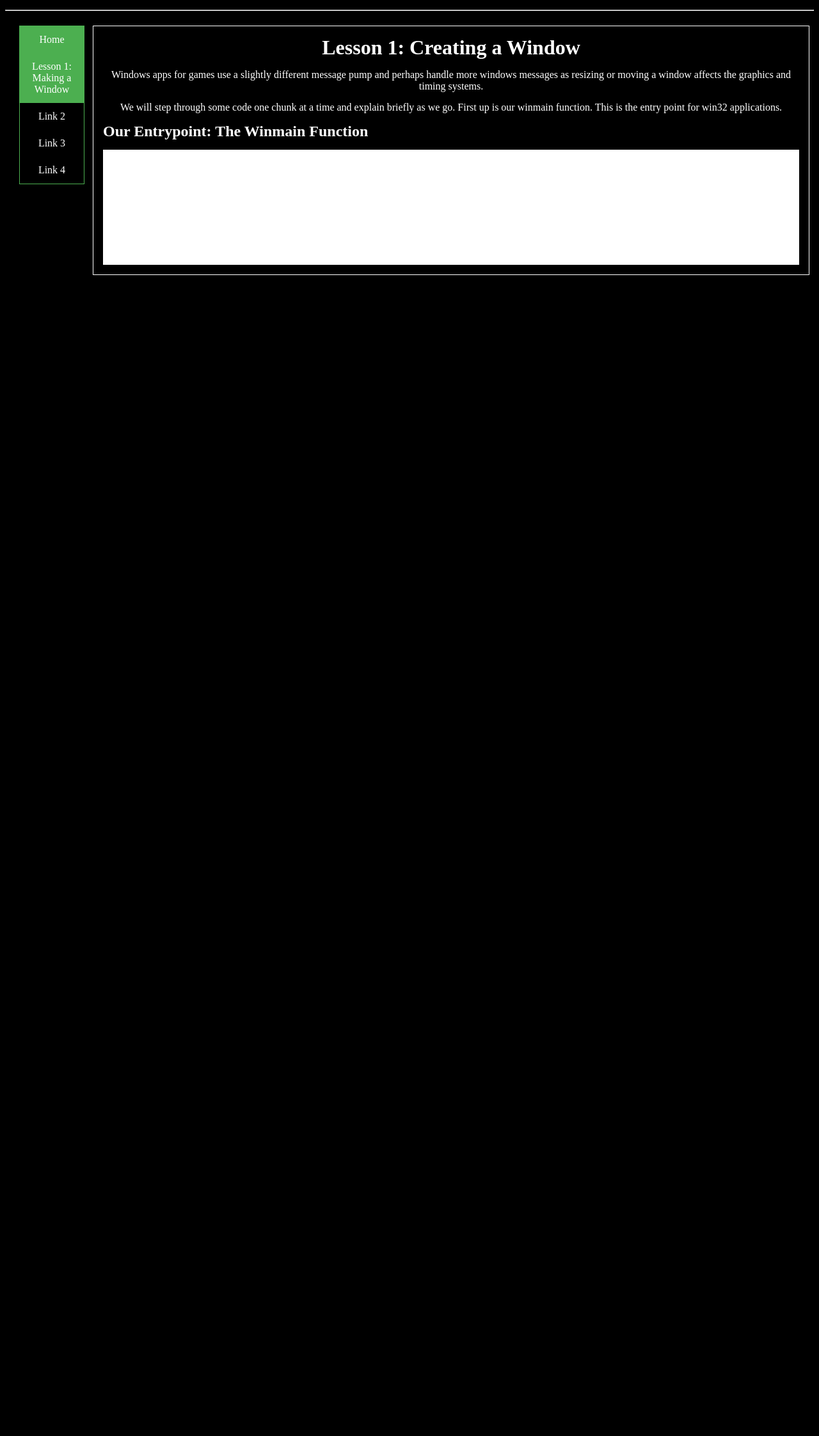
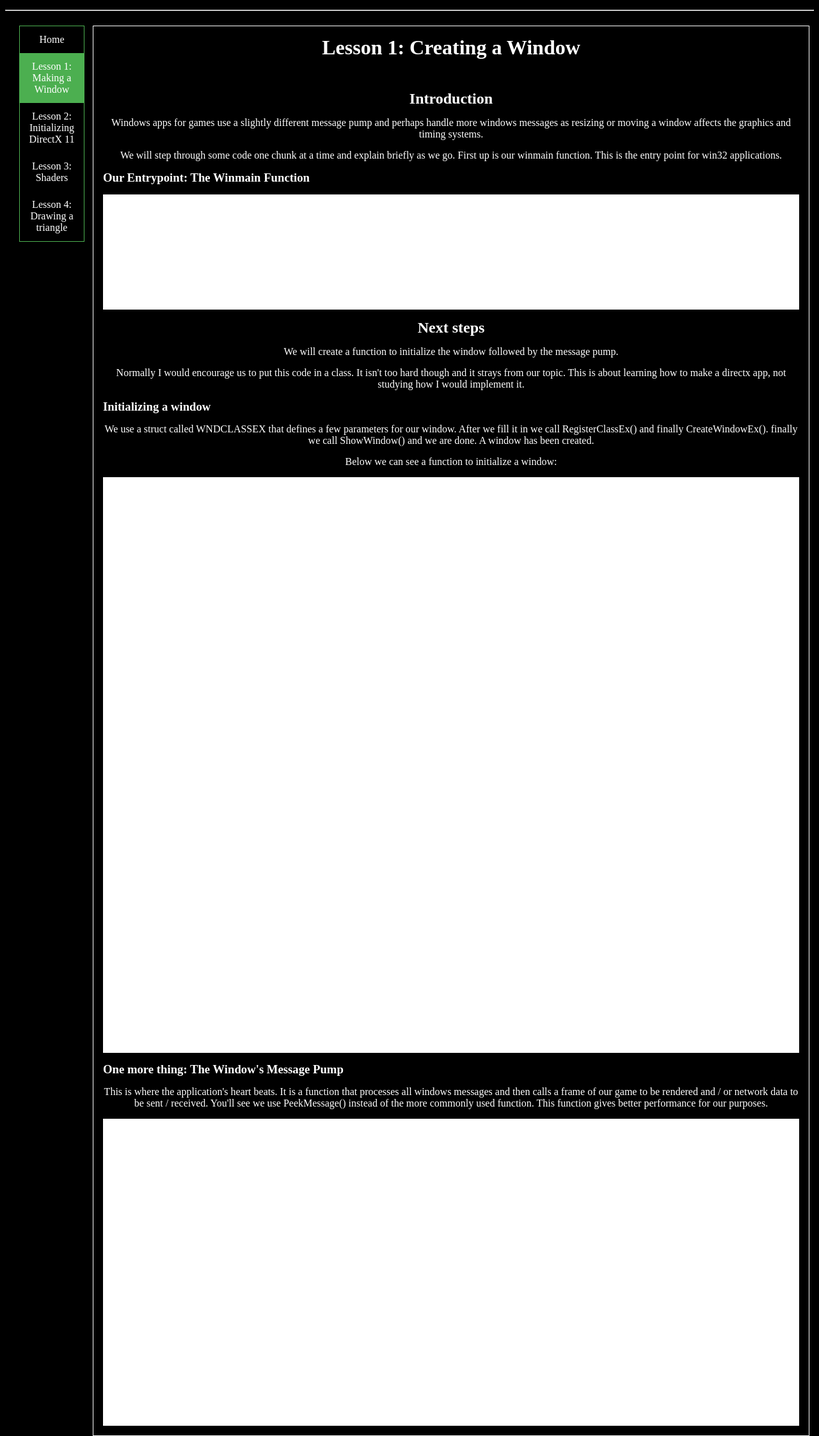
Before and after one commit to dsullivan89/hw1, a PHP site: page /lesson1.html in a window 1280 px wide. Shown: the part 58-2303 px from the top of the page at 64% size. Before the commit the page ends 488 px from the top, so only its background shows below. Run offline with PHP 8.4, Linux system fonts and the light colour scheme; some libraries are stand-ins or nearby versions.

Commit message:
Finished

```diff
--- a/css/styles.css
+++ b/css/styles.css
@@ -11,6 +11,13 @@ header, main {
 	text-align: center;
 }
 
+.center {
+	display: block;
+	margin-left: auto;
+	margin-right: auto;
+	width: 50%;
+ }
+
 .content {
 	color: white;
 	border-style: solid; border-width:thin; border-color: #FFFFFF;
@@ -19,10 +26,11 @@ header, main {
 	left: 130px;
 }
 
-h1, p {
+h1, h2, p {
 	margin: 15px;
 }
-h2 {
+
+h3, ul {
 	margin: 15px;
 	text-align: left;
 }
--- a/lesson1.html
+++ b/lesson1.html
@@ -13,14 +13,16 @@
 	<hr />
 	<main>
 		<div class="vertical-menu">
-			<a href="index.html" class="active">Home</a>
+			<a href="index.html">Home</a>
 			<a href="#" class="active">Lesson 1: Making a Window</a>
-			<a href="#">Link 2</a>
-			<a href="#">Link 3</a>
-			<a href="#">Link 4</a>
+			<a href="lesson2.html">Lesson 2: Initializing DirectX 11</a>
+			<a href="lesson3.html">Lesson 3: Shaders</a>
+			<a href="lesson4.html">Lesson 4: Drawing a triangle</a>
 		 </div>
 		 <div class="content">
 			<h1>Lesson 1: Creating a Window</h1>
+			<br />
+			<h2>Introduction</h2>
 			<p>Windows apps for games use a slightly different message pump and perhaps handle more
 				windows messages as resizing or moving a window affects the graphics and timing systems.
 			</p>
@@ -28,7 +30,7 @@
 				We will step through some code one chunk at a time and explain briefly as we go. First up
 				is our winmain function. This is the entry point for win32 applications.
 			</p>
-			<h2>Our Entrypoint: The Winmain Function</h2>
+			<h3>Our Entrypoint: The Winmain Function</h3>
 			<pre class="prettyprint">
 				<code class="language-cpp">
 #include &lt;windows.h&gt;
@@ -42,9 +44,122 @@ int nShowCmd)
 }
 				</code>
 			</pre>
+			<h2>Next steps</h2>
+			<p>We will create a function to initialize the window followed by the message pump.</p>
+			<p>Normally I would encourage us to put this code in a class. It isn't too hard though
+				and it strays from our topic. This is about learning how to make a directx app, not studying
+				how I would implement it.
+			</p>
+			<h3>Initializing a window</h3>
+			<p>We use a struct called WNDCLASSEX that defines a few parameters for our window.
+				After we fill it in we call RegisterClassEx() and finally CreateWindowEx(). finally
+				we call ShowWindow() and we are done. A window has been created.
+			</p>
+			<p>
+				Below we can see a function to initialize a window:
+			</p>
+			<pre class="prettyprint">
+				<code class="language-cpp">
+bool InitializeWindow(HINSTANCE hInstance,    //Initialize our window
+                         int ShowWnd,
+                         int width, int height,
+                         bool windowed)
+{
+    //Start creating the window//
+
+    WNDCLASSEX wc;    //Create a new extended windows class
+
+    wc.cbSize = sizeof(WNDCLASSEX);    //Size of our windows class
+    wc.style = CS_HREDRAW | CS_VREDRAW;    //class styles
+    wc.lpfnWndProc = WndProc;    //Default windows procedure function
+    wc.cbClsExtra = NULL;    //Extra bytes after our wc structure
+    wc.cbWndExtra = NULL;    //Extra bytes after our windows instance
+    wc.hInstance = hInstance;    //Instance to current application
+    wc.hIcon = LoadIcon(NULL, IDI_WINLOGO);    //Title bar Icon
+    wc.hCursor = LoadCursor(NULL, IDC_ARROW);    //Default mouse Icon
+    wc.hbrBackground = (HBRUSH)(COLOR_WINDOW + 2);    //Window bg color
+    wc.lpszMenuName = NULL;    //Name of the menu attached to our window
+    wc.lpszClassName = WndClassName;    //Name of our windows class
+    wc.hIconSm = LoadIcon(NULL, IDI_WINLOGO); //Icon in your taskbar
+
+    if (!RegisterClassEx(&wc))    //Register our windows class
+    {
+            //if registration failed, display error
+        MessageBox(NULL, "Error registering class",
+            "Error", MB_OK | MB_ICONERROR);
+        return false;
+    }
+
+    hwnd = CreateWindowEx(    //Create our Extended Window
+        NULL,    //Extended style
+        WndClassName,    //Name of our windows class
+        "Window Title",    //Name in the title bar of our window
+        WS_OVERLAPPEDWINDOW,    //style of our window
+        CW_USEDEFAULT, CW_USEDEFAULT,    //Top left corner of window
+        width,    //Width of our window
+        height,    //Height of our window
+        NULL,    //Handle to parent window
+        NULL,    //Handle to a Menu
+        hInstance,    //Specifies instance of current program
+        NULL    //used for an MDI client window
+        );
+
+    if (!hwnd)    //Make sure our window has been created
+    {
+        //If not, display error
+        MessageBox(NULL, "Error creating window",
+            "Error", MB_OK | MB_ICONERROR);
+        return false;
+    }
+
+    ShowWindow(hwnd, ShowWnd);    //Shows our window
+    UpdateWindow(hwnd);    //Its good to update our window
+
+    return true;    //if there were no errors, return true
+}
+				</code>
+			</pre>
+			<h3>One more thing: The Window's Message Pump</h3>
+			<p>This is where the application's heart beats. It is a function that
+				processes all windows messages and then calls a frame of our game to be rendered
+				and / or network data to be sent / received. You'll see we use PeekMessage() instead
+				of the more commonly used function. This function gives better performance for our purposes.
+			</p>
+			<pre class="prettyprint">
+				<code class="language-cpp">
+int messageloop(){    //The message loop
+
+    MSG msg;    //Create a new message structure
+    ZeroMemory(&msg, sizeof(MSG));    //clear message structure to NULL
+
+    while(true)    //while there is a message
+    {
+          //if there was a windows message
+        if (PeekMessage(&msg, NULL, 0, 0, PM_REMOVE))
+        {
+            if (msg.message == WM_QUIT)    //if the message was WM_QUIT
+                break;    //Exit the message loop
+
+            TranslateMessage(&msg);    //Translate the message
+
+            //Send the message to default windows procedure
+            DispatchMessage(&msg);
+        }
+
+        else{    //Otherewise, keep the flow going
+
+        }
+
+
+    }
+
+    return (int)msg.wParam;        //return the message
+
+}
+				</code>
+			</pre>
 		 </div>
 	</main>
-
 </body>
 <footer>
 
```
Also changed, not shown: index.html (+8 -3 lines), lesson2.html (added, +190 -0 lines), lesson3.html (added, +163 -0 lines), lesson4.html (added, +159 -0 lines), img/triangle.png (added).
